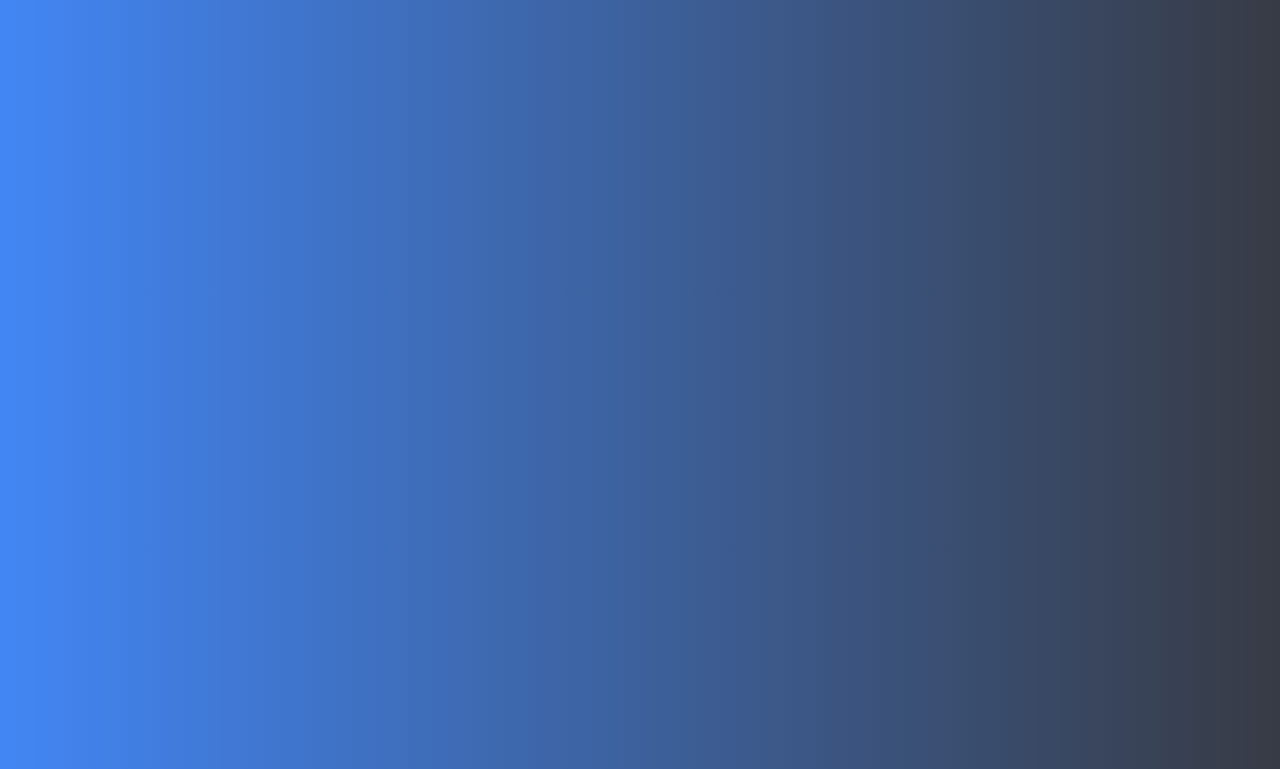
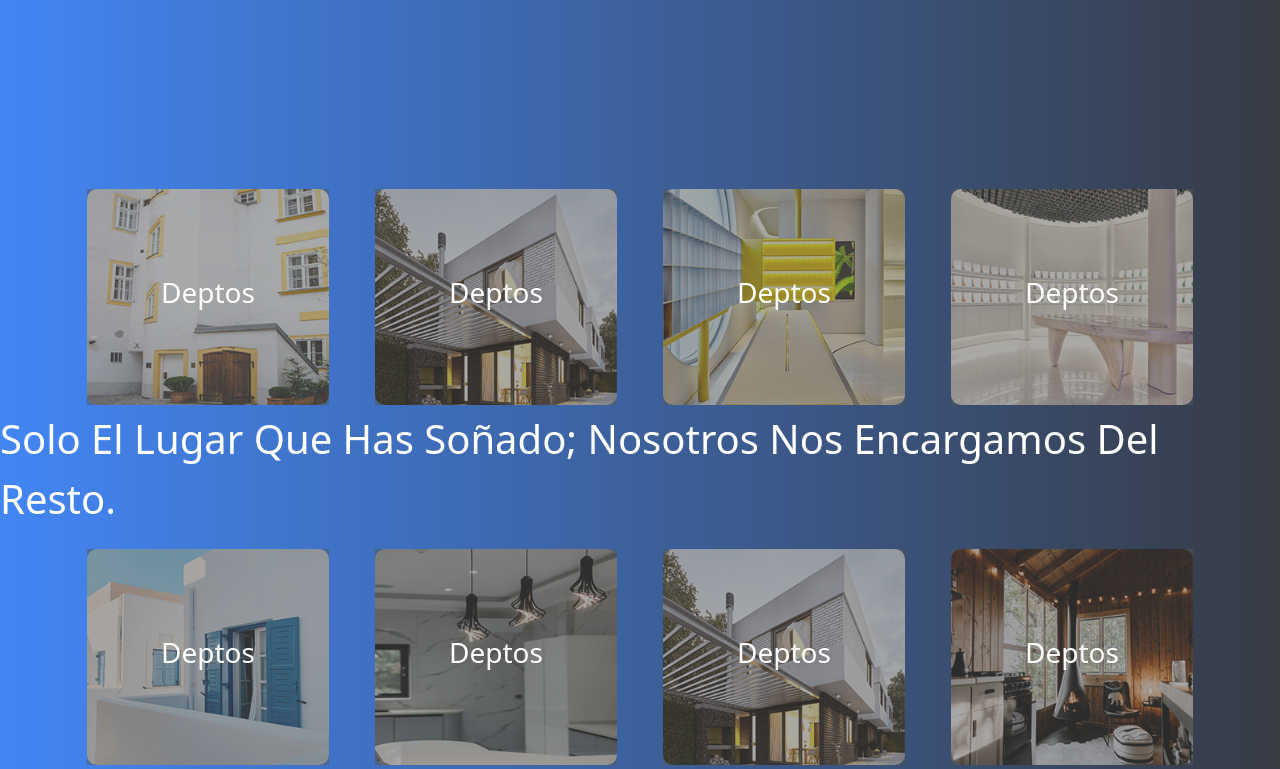
Before and after one commit to AndLup/Proyecto1-LandingPage, a plain HTML site: page Proyecto-1-(AndresLupian)/index.html in a window 1280 px wide. Shown: the part 723-1492 px from the top of the page. Drawn offline with nearby package versions, Linux system fonts and the light colour scheme.

Commit message:
Agregando Segunda Seccion

```diff
--- a/Proyecto-1-(AndresLupian)/css/estilos.css
+++ b/Proyecto-1-(AndresLupian)/css/estilos.css
@@ -73,7 +73,7 @@ body{
 }
 
 .cont-inicio{
-    width: 90%;
+    width: 95%;
     height: 80%;
     display: flex;
     align-items: center;
@@ -95,7 +95,7 @@ body{
 }
 
 .cont-textos button{
-    width: 40%;
+    width: 50%;
     border: none;
     background-color: #2B32B2;
     box-shadow: 0 0 5px 0 #1488CC;
@@ -117,17 +117,15 @@ body{
 }
 
 .registro{
-    width: 90%;
+    width: 100%;
     display: flex;
-    justify-content: center;
 }
 #input{
-    width: 80%;
-    height: 2.5rem;
+    width: 70%;
     border: none;
     border-radius: 5px;
     text-align: center;
-    margin: 2rem;
+    margin: 1rem 0;
     font-size: 1.5rem;
 }
 
@@ -149,7 +147,7 @@ body{
 
 .cont-imagen{
     width: 100%;
-    height: 90%;
+    height: 100%;
     margin: 1rem;
     clip-path: polygon(50% 0%, 0% 100%, 100% 100%);
 }
@@ -159,7 +157,7 @@ body{
     height: 100%;
 }
 
-/*  ----  INICIO  ----  */
+/*  ----  SECCION CASAS  ----  */
 
 .seccion{
     width: 100%;
@@ -169,3 +167,82 @@ body{
     background: linear-gradient(to right, #4286f4, #373B44); /* W3C, IE 10+/ Edge, Firefox 16+, Chrome 26+, Opera 12+, Safari 7+ */
 
 }
+
+.casas{
+ display: flex;
+ justify-content: center;
+ align-items: center;
+}
+
+.casas p{
+    position: absolute;
+    color: #ffffff;
+    font-size: 2.5rem;
+}
+
+.cont-casas{
+    width: 90%;
+    height: 90%;
+    display: flex;
+    justify-content: center;
+    align-items: center;
+    flex-wrap: wrap;
+}
+
+.capa{
+    position: absolute;
+    width: 100%;
+    height: 100%;
+    background-color: rgba(87, 87, 87, 0.5);
+    transform: scale(1);
+    transition: transform .5s;
+    display: flex;
+    justify-content: center;
+    align-items: center;
+}
+.capa h3{
+    color: #ffffff;
+}
+
+.capa:hover{
+    transform: scale(0);
+}
+
+.casa{
+    position: relative;
+    width: 21%;
+    height: 30%;
+    margin: auto;
+    transition: transform .5s;
+}
+
+.casa:hover{
+    cursor: pointer;
+    transform: scale(1.03);
+    box-shadow: 0 0 10px 0 #ffffff;
+}
+
+#cs1{
+    background-image: url(../imgs/casa6.png);
+}
+#cs2{
+    background-image: url(../imgs/casa7.png);
+}
+#cs3{
+    background-image: url(../imgs/casa12.png);
+}
+#cs4{
+    background-image: url(../imgs/casa13.png);
+}
+#cs5{
+    background-image: url(../imgs/casa16.png);
+}
+#cs6{
+    background-image: url(../imgs/casa20.png);
+}
+#cs7{
+    background-image: url(../imgs/casa7.png);
+}
+#cs8{
+    background-image: url(../imgs/casa1.png);
+}
--- a/Proyecto-1-(AndresLupian)/css/mediaqueries.css
+++ b/Proyecto-1-(AndresLupian)/css/mediaqueries.css
@@ -3,7 +3,7 @@
     padding: 0;
 }
 
-@media (max-width: 480px) {
+@media (min-width: 350px) AND (max-width: 480px) {
   .header{
       display: none;
   }
@@ -18,14 +18,17 @@
   }
 
   .cont-textos p{
+      margin: 0;
       font-size: 1rem;
   }
 
   .cont-imagen{
-      height: 50%;
+      height: 30%;
   }
 
   .registro #btn{
       font-size: 1rem;
   }
+
+
 }
--- a/Proyecto-1-(AndresLupian)/index.html
+++ b/Proyecto-1-(AndresLupian)/index.html
@@ -46,22 +46,69 @@
                 </p>
             </div>
             <div class="cont-imagen">
-                <img src="imgs/casa7.png" alt="">
+                <img src="imgs/casa18.png" alt="">
             </div>
 
         </div>
 
         </section>
 
-        <section class="seccion casas" id="">
+        <section class="seccion casas" id="casas">
+
+                <p>Solo El Lugar Que Has Soñado; Nosotros Nos Encargamos Del Resto.</p>
+
+            <div class="cont-casas">
+                <div class="casa imagenfondo" id="cs1">
+                    <div class="capa">
+                        <h3>Deptos</h3>
+                    </div>
+                </div>
+                <div class="casa imagenfondo" id="cs2">
+                    <div class="capa">
+                        <h3>Deptos</h3>
+                    </div>
+                </div>
+                <div class="casa imagenfondo" id="cs3">
+                    <div class="capa">
+                        <h3>Deptos</h3>
+                    </div>
+                </div>
+                <div class="casa imagenfondo" id="cs4">
+                    <div class="capa">
+                        <h3>Deptos</h3>
+                    </div>
+                </div>
+                <div class="casa imagenfondo" id="cs5">
+                    <div class="capa">
+                        <h3>Deptos</h3>
+                    </div>
+                </div>
+                <div class="casa imagenfondo" id="cs6">
+                    <div class="capa">
+                        <h3>Deptos</h3>
+                    </div>
+                </div>
+                <div class="casa imagenfondo" id="cs7">
+                    <div class="capa">
+                        <h3>Deptos</h3>
+                    </div>
+                </div>
+                <div class="casa imagenfondo" id="cs8">
+                    <div class="capa">
+                        <h3>Deptos</h3>
+                    </div>
+                </div>
+
+            </div>
+
 
         </section>
 
-        <section class="seccion adicionales">
+        <section class="seccion adicionales" id="nosotros">
 
         </section>
 
-        <footer class="seccion footer">
+        <footer class="seccion footer" id="contacto">
 
         </footer>
     </main>
```
Also changed, not shown: Proyecto-1-(AndresLupian)/imgs/casa10.png (added), Proyecto-1-(AndresLupian)/imgs/casa11.png (added), Proyecto-1-(AndresLupian)/imgs/casa12.png (added), Proyecto-1-(AndresLupian)/imgs/casa13.png (added), Proyecto-1-(AndresLupian)/imgs/casa14.png (added), Proyecto-1-(AndresLupian)/imgs/casa15.png (added), Proyecto-1-(AndresLupian)/imgs/casa16.png (added), Proyecto-1-(AndresLupian)/imgs/casa17.png (added), Proyecto-1-(AndresLupian)/imgs/casa18.png (added), Proyecto-1-(AndresLupian)/imgs/casa19.png (added), Proyecto-1-(AndresLupian)/imgs/casa20.png (added), Proyecto-1-(AndresLupian)/imgs/casa8.png (added), Proyecto-1-(AndresLupian)/imgs/casa9.png (added).
